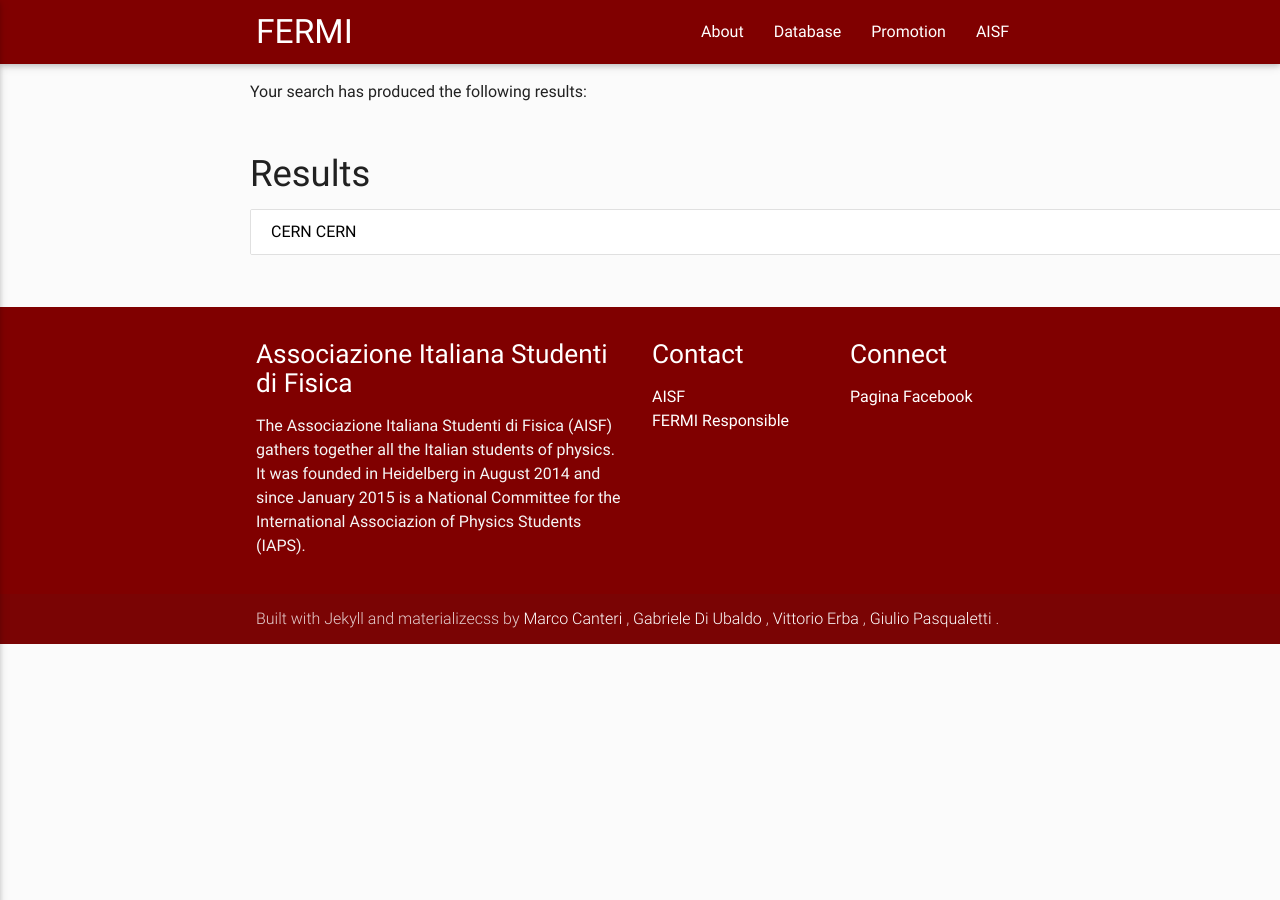
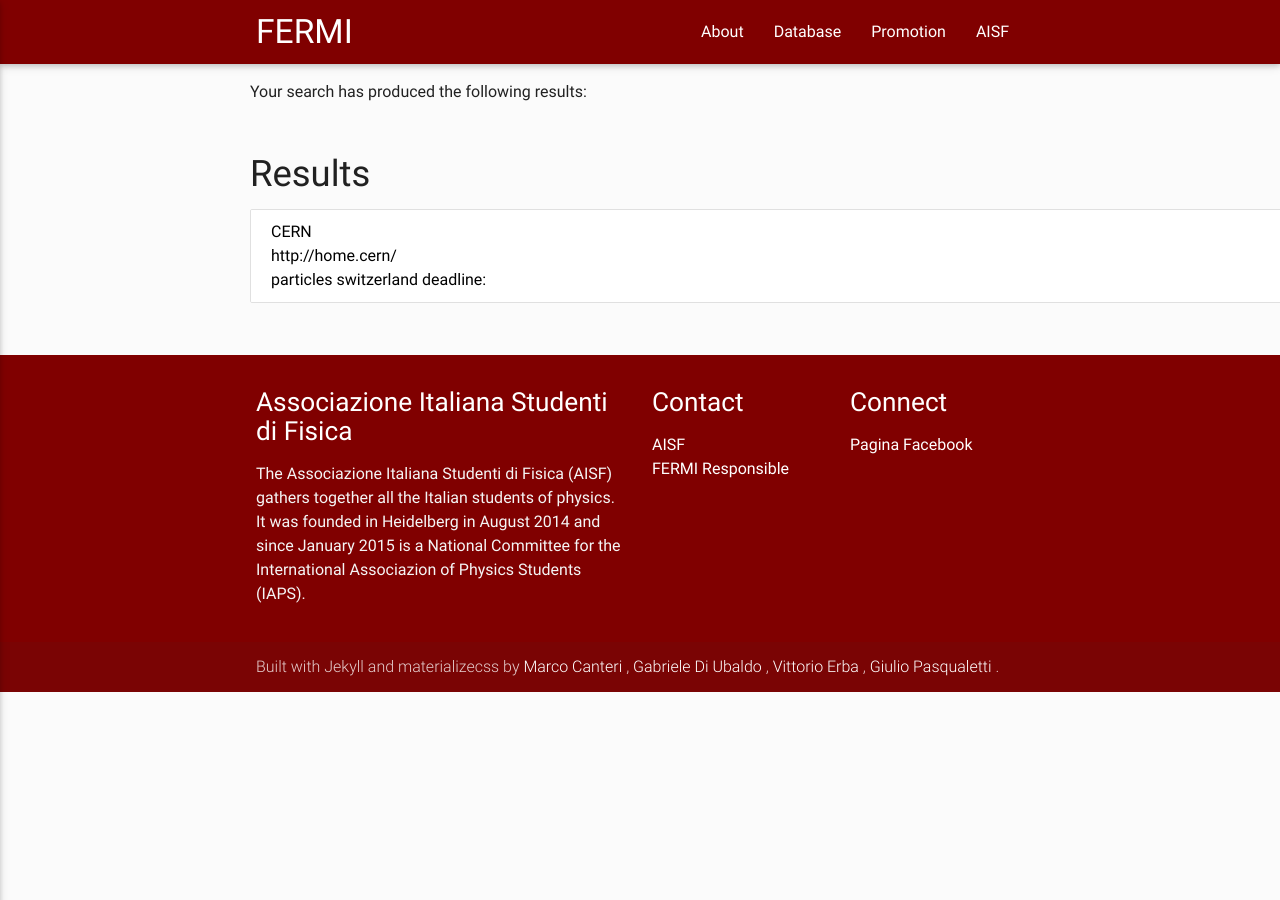
Before and after one commit to philosophysics/fermivisual, a Jekyll site: the page built from database.html, in a window 1280 px wide. Built offline with Jekyll 4.4.1, drawn with Linux system fonts in a browser that asks for light colours; nearby versions of some CDN libraries.

Commit message:
Update database.html

```diff
--- a/database.html
+++ b/database.html
@@ -46,9 +46,16 @@
       {% endif %}
 
       class="collection-item black-text">
-      {{ item.title}}
+        {{ item.title}}      <br>
+        {{ item.url}}  <br>
+        {{ item.field}}
+        {{ item.period}}
+        {{ item.retribution}}
+        {{ item.studies}}
+        {{ item.region}}
+        {{ item.quality}}
 
-      {{ item.title}}
+deadline:
     </a>
     {% for item2 in item.subpoints %}
       <a
```
